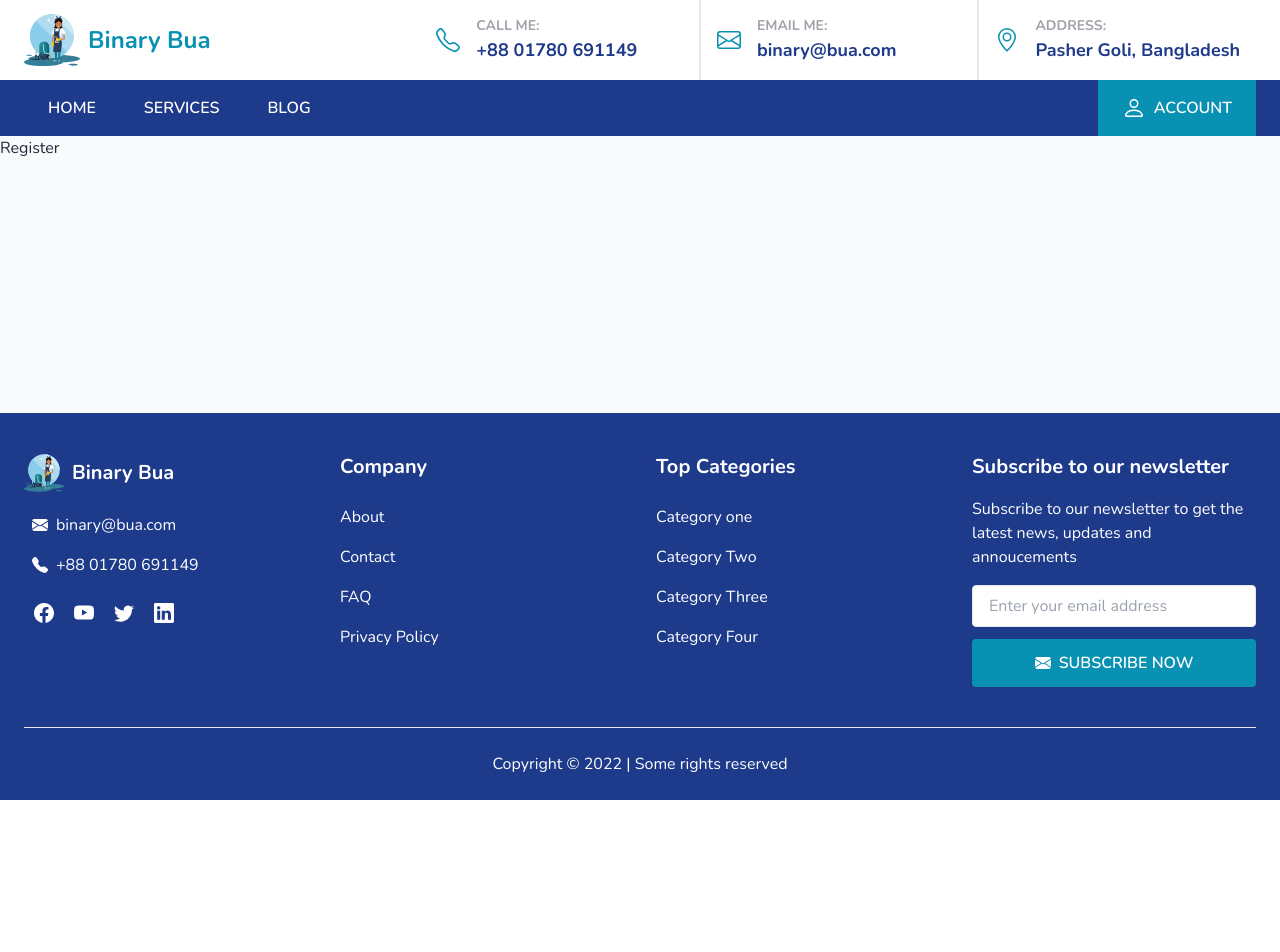
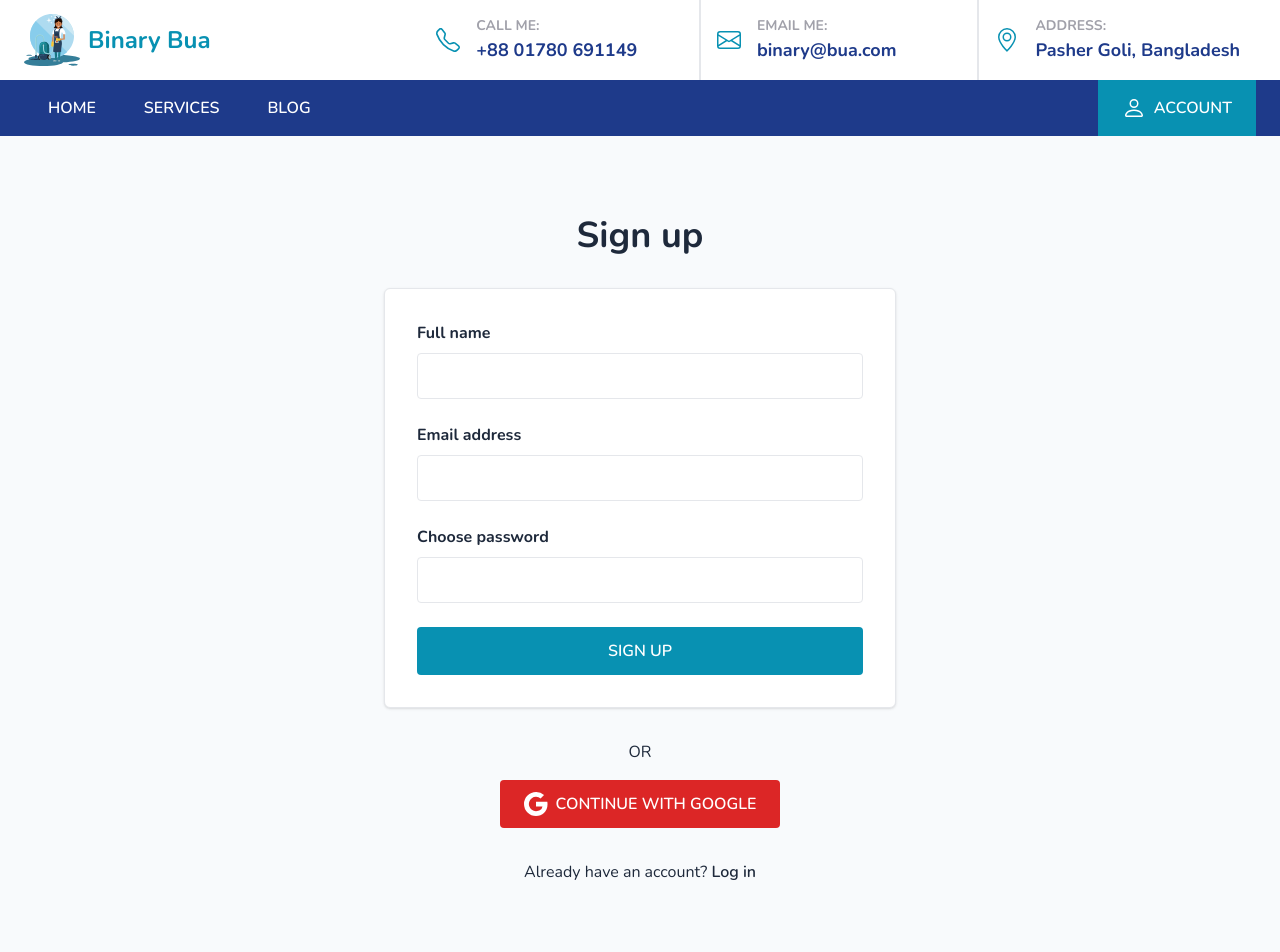
Before and after one commit to shamssujon/binary-bua-client, a React (Create React App) app: page /register in a window 1280 px wide. Shown: the top 952 px of the page. Before the commit the page ends 800 px from the top, so only its background shows below. Built offline with nearby package versions, Linux system fonts and the light colour scheme; no server answers.

Commit message:
Login/register with react hook form

```diff
--- a/src/pages/LoginPage.js
+++ b/src/pages/LoginPage.js
@@ -8,7 +8,13 @@ const LoginPage = () => {
 	const { loginUser, googleSignIn, successToast, errorToast } = useContext(AuthContext);
 
 	// Email/password login
-	const { register, handleSubmit } = useForm();
+	const {
+		register,
+		handleSubmit,
+		watch,
+		formState: { errors },
+	} = useForm();
+
 	const onSubmit = (userCredentials) => {
 		const { email, password } = userCredentials;
 
@@ -52,9 +58,12 @@ const LoginPage = () => {
 							<input
 								id="email"
 								type="email"
-								{...register("email")}
+								{...register("email", { required: true })}
 								className="block w-full rounded border px-4 py-2 text-lg focus:outline-2 focus:outline-cyan-600"
 							/>
+							{errors.email && (
+								<p className="text-sm text-rose-500">Email is required</p>
+							)}
 						</div>
 						<div className="grid gap-2">
 							<label htmlFor="password" className="font-bold">
@@ -63,9 +72,17 @@ const LoginPage = () => {
 							<input
 								id="password"
 								type="password"
-								{...register("password")}
+								{...register("password", {
+									required: {
+										value: true,
+										message: "Password is required",
+									},
+								})}
 								className="block w-full rounded border px-4 py-2 text-lg focus:outline-2 focus:outline-cyan-600"
 							/>
+							{errors.password && (
+								<p className="text-sm text-rose-500">{errors.password.message}</p>
+							)}
 						</div>
 						<input
 							type="submit"
--- a/src/pages/RegisterPage.js
+++ b/src/pages/RegisterPage.js
@@ -1,11 +1,135 @@
-import React from 'react';
+import React, { useContext } from "react";
+import { AuthContext } from "../contexts/AuthProvider";
+import { useForm } from "react-hook-form";
+import { Link } from "react-router-dom";
+import { BsGoogle } from "react-icons/bs";
 
 const RegisterPage = () => {
-    return (
-        <div>
-            Register
-        </div>
-    );
+	const { createUser, googleSignIn, successToast, errorToast } = useContext(AuthContext);
+
+	// Create user with email/pass
+	const {
+		register,
+		handleSubmit,
+		watch,
+		formState: { errors },
+	} = useForm();
+
+	const onSubmit = (userCredentials) => {
+		const { name, email, password } = userCredentials;
+
+		createUser(email, password)
+			.then((result) => {
+				const user = result.user;
+				console.log(user);
+				successToast("Account created successfully!");
+			})
+			.catch((error) => {
+				console.error(error);
+				errorToast(error.message);
+			});
+	};
+
+	// Google Login
+	const handleGoogleSignIn = () => {
+		googleSignIn()
+			.then((result) => {
+				const user = result.user;
+				console.log(user);
+				successToast("Logged in with google");
+			})
+			.catch((error) => {
+				console.error(error);
+				errorToast(error.message);
+			});
+	};
+	return (
+		<section className="py-10 lg:py-20">
+			<div className="container">
+				<h2 className="mb-8 text-center text-4xl font-bold">Sign up</h2>
+				<div className="mx-auto max-w-lg">
+					<form
+						onSubmit={handleSubmit(onSubmit)}
+						className="grid gap-6 rounded-md border bg-white p-8 shadow">
+						<div className="grid gap-2">
+							<label htmlFor="name" className="font-bold">
+								Full name
+							</label>
+							<input
+								id="name"
+								type="text"
+								{...register("name", { required: true })}
+								className="block w-full rounded border px-4 py-2 text-lg focus:outline-2 focus:outline-cyan-600"
+							/>
+							{errors.name && (
+								<p className="text-sm text-rose-500">Name is required</p>
+							)}
+						</div>
+						<div className="grid gap-2">
+							<label htmlFor="email" className="font-bold">
+								Email address
+							</label>
+							<input
+								id="email"
+								type="email"
+								{...register("email", { required: true })}
+								className="block w-full rounded border px-4 py-2 text-lg focus:outline-2 focus:outline-cyan-600"
+							/>
+							{errors.email && (
+								<p className="text-sm text-rose-500">Email is required</p>
+							)}
+						</div>
+						<div className="grid gap-2">
+							<label htmlFor="password" className="font-bold">
+								Choose password
+							</label>
+							<input
+								id="password"
+								type="password"
+								{...register("password", {
+									required: {
+										value: true,
+										message: "Password is required",
+									},
+									pattern: {
+										value: /^(?=.*\d)(?=.*[a-z])(?=.*[A-Z])(?=.*[!@#$^&*()_-]).{4,20}$/,
+										message:
+											"Password should be 4 to 20 charecters long with small, capital, and special charecters",
+									},
+								})}
+								className="block w-full rounded border px-4 py-2 text-lg focus:outline-2 focus:outline-cyan-600"
+							/>
+							{errors.password && (
+								<p className="text-sm text-rose-500">{errors.password.message}</p>
+							)}
+						</div>
+						<input
+							type="submit"
+							value="Sign up"
+							className="btn btn-primary cursor-pointer"
+						/>
+					</form>
+					<div className="mt-8 text-center">
+						<p>OR</p>
+						<div className="mt-4 flex items-center justify-center gap-2">
+							<button
+								className="btn bg-red-600 text-white"
+								onClick={handleGoogleSignIn}>
+								<BsGoogle className="h-6 w-6" />
+								continue with Google
+							</button>
+						</div>
+					</div>
+					<p className="mt-8 text-center">
+						Already have an account?{" "}
+						<Link to={"/login"} className="text-primary font-semibold">
+							Log in
+						</Link>
+					</p>
+				</div>
+			</div>
+		</section>
+	);
 };
 
 export default RegisterPage;
```
